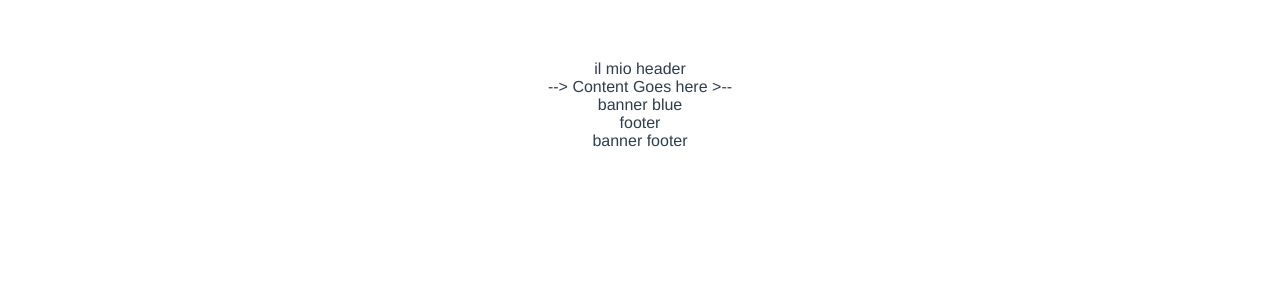
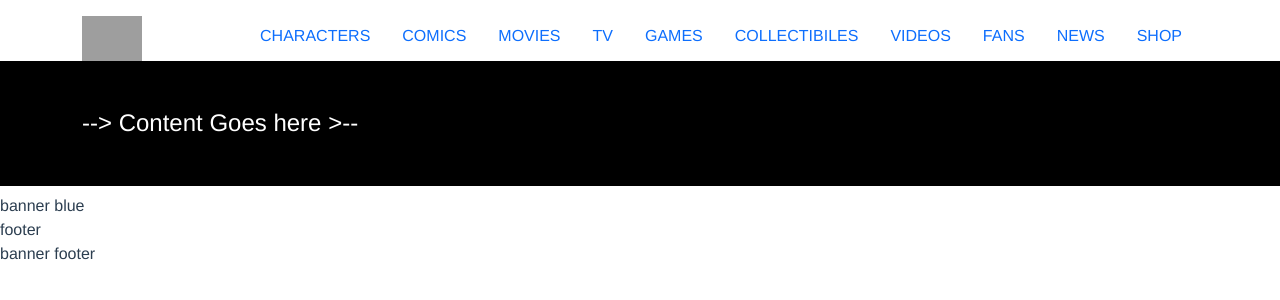
Before and after one commit to meta-ela/vue-dc-comics, a Vue app: page / in a window 1280 px wide. Shown: the top 300 px of the page. Built offline with nearby package versions, Linux system fonts and the light colour scheme; grey boxes are pictures that could not be loaded.

Commit message:
Adds navbar in TheHeader.vue Adds black banner in main

```diff
--- a/src/App.vue
+++ b/src/App.vue
@@ -3,7 +3,12 @@
     <TheHeader></TheHeader>
     <main>
       <!-- banner nero vuoto -->
-      <div>--> Content Goes here >-- </div>
+      <div class="black_banner">
+        <div class="container">
+          <h4 class="py-5">--> Content Goes here >-- </h4>
+        </div>
+
+      </div>
 
       <BannerBlue></BannerBlue>
       <TheFooter></TheFooter>
@@ -13,10 +18,10 @@
 </template>
 
 <script>
-import TheHeader from './components/TheHeader.vue'
-import BannerBlue from './components/BannerBlue.vue'
-import TheFooter from './components/TheFooter.vue'
-import BannerFooter from './components/BannerFooter.vue'
+import TheHeader from './components/TheHeader.vue';
+import BannerBlue from './components/BannerBlue.vue';
+import TheFooter from './components/TheFooter.vue';
+import BannerFooter from './components/BannerFooter.vue';
 
 export default {
   name: 'App',
@@ -34,8 +39,11 @@ export default {
   font-family: Avenir, Helvetica, Arial, sans-serif;
   -webkit-font-smoothing: antialiased;
   -moz-osx-font-smoothing: grayscale;
-  text-align: center;
   color: #2c3e50;
-  margin-top: 60px;
+}
+
+.black_banner {
+  background-color: black;
+  color: white;
 }
 </style>
--- a/src/components/TheHeader.vue
+++ b/src/components/TheHeader.vue
@@ -2,8 +2,17 @@
 <template>
 <!-- deve SEMPRE contenere un div all'interno del template
     dentro andrà TUTTO l'HTML da scrivere -->
-    <div>
-        il mio header
+    <div class="container">
+        <nav class="d-flex justify-content-between pt-3">
+            <div>
+                <img class="img_logo" src="/img/dc-logo.png" alt="DC Logo"/>
+            </div>
+            <ul class="nav">
+                <li class="nav-item" v-for="link in navLinks" :key="link">
+                    <a class="nav-link active" aria-current="page" :href="link.href">{{link.name}}</a>
+                </li>
+            </ul>
+        </nav>
     </div>
 </template>
 
@@ -14,11 +23,59 @@
 // con chiave name: valore "stesso nome del componente"
 export default {
     name: "TheHeader",
+    data() {
+        return {
+            navLinks: [
+                {
+                    name: "CHARACTERS",
+                    href: "#",
+                },
+                {
+                    name: "COMICS",
+                    href: "#",
+                },
+                {
+                    name: "MOVIES",
+                    href: "#",
+                },
+                {
+                    name: "TV",
+                    href: "#",
+                },
+                {
+                    name: "GAMES",
+                    href: "#",
+                },
+                {
+                    name: "COLLECTIBILES",
+                    href: "#",
+                },
+                {
+                    name: "VIDEOS",
+                    href: "#",
+                },
+                {
+                    name: "FANS",
+                    href: "#",
+                },
+                {
+                    name: "NEWS",
+                    href: "#",
+                },
+                {
+                    name: "SHOP",
+                    href: "#",
+                },
+            ],
+        };
+    },
 };
 </script>
 
 
 <!-- dove andrà tutto lo styling riguardante l'header della pagina -->
 <style>
-
+.img_logo {
+    width: 60px;
+}
 </style>
--- a/src/main.js
+++ b/src/main.js
@@ -1,6 +1,7 @@
 import Vue from 'vue';
 import App from './App.vue';
 import "bootstrap";
+import 'bootstrap/dist/css/bootstrap.min.css';
 
 Vue.config.productionTip = false
 
```
